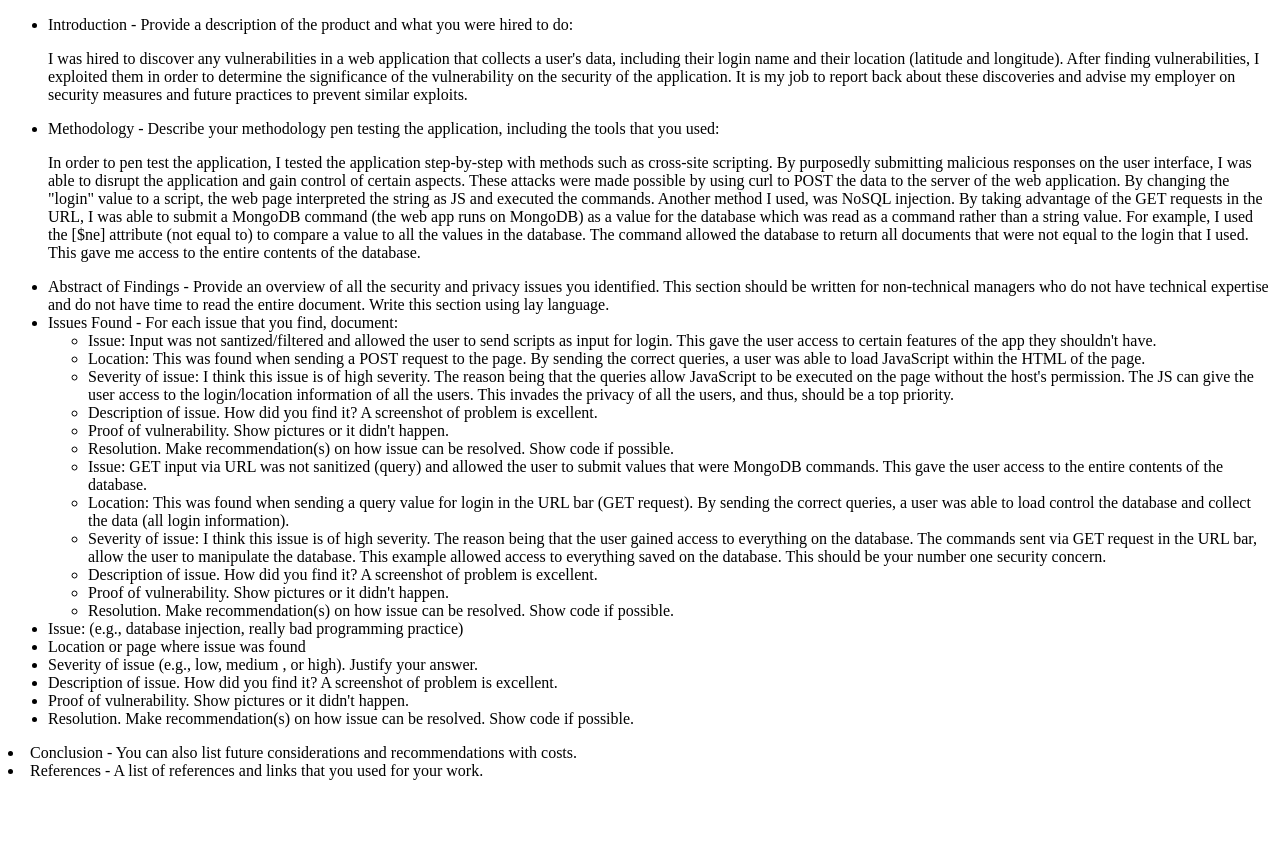
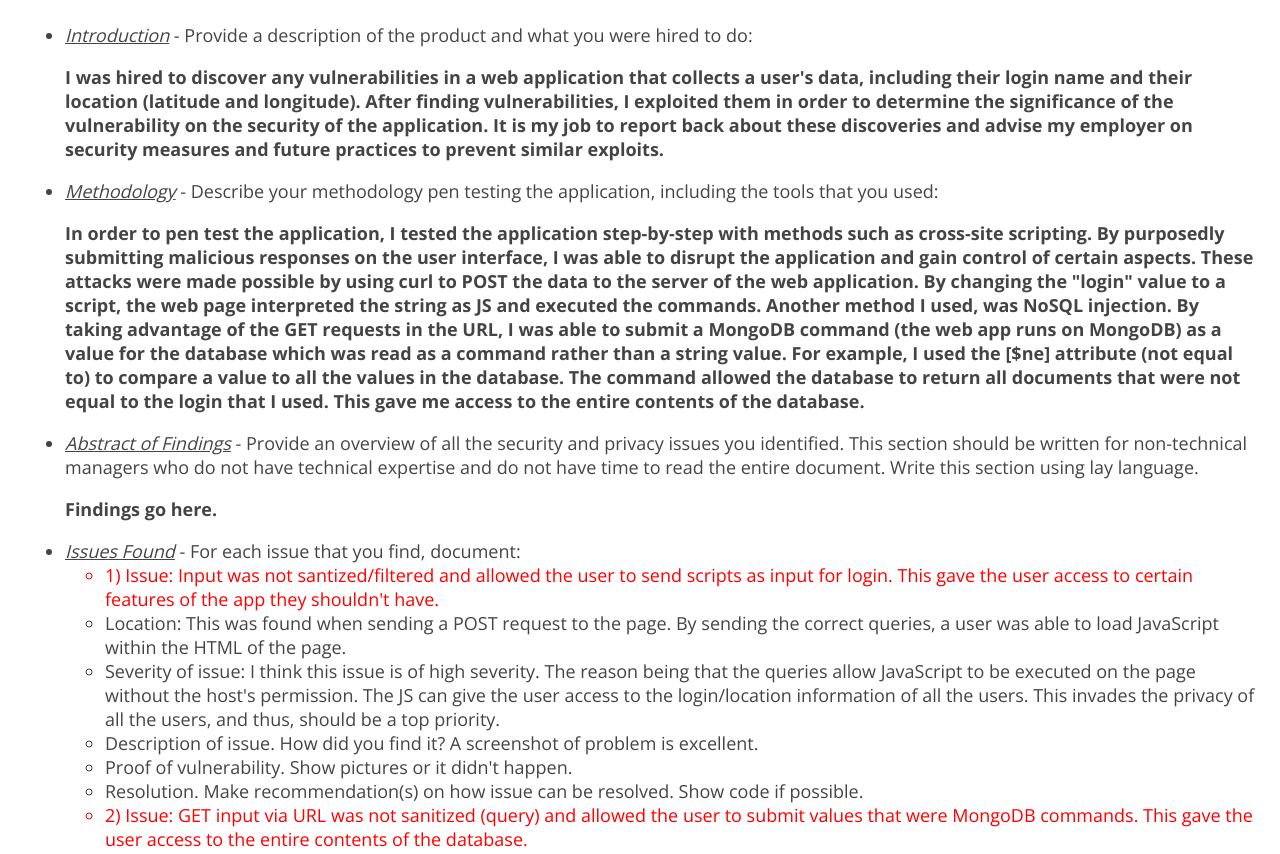
Before and after one commit to ccamac01/comp20-ccamacho, a website: page security/index.html in a window 1280 px wide. Shown: the top 854 px of the page. Before the commit the page ends 800 px from the top, so only its background shows below. Drawn offline with nearby package versions, Linux system fonts and the light colour scheme.

Commit message:
Edited index.html

```diff
--- a/security/index.html
+++ b/security/index.html
@@ -3,7 +3,8 @@
   <head>
     <meta charset="utf-8">
     <meta name="viewport" content="width=device-width, initial-scale=1">
-    <!--  <link rel="stylesheet" href="style.css">
+      <link rel="stylesheet" href="style.css">
+      <!--
     <h1>1) Introduction</h1>
     <p>Provide a description of the product and what you were hired to do</p>
     <h1>2) Methodology</h1>
@@ -26,7 +27,7 @@
   <body>
 
 <ul>
-<li><span>Introduction</span> - Provide a description of the product and what
+<li><span class = "underline">Introduction</span> - Provide a description of the product and what
   you were hired to do: <p>I was hired to discover any vulnerabilities
   in a web application that collects a user's data, including their login name
 and their location (latitude and longitude). After finding vulnerabilities,
@@ -34,7 +35,7 @@ I exploited them in order to determine the significance of the vulnerability
 on the security of the application. It is my job to report back about these
 discoveries and advise my employer on security measures and future practices
 to prevent similar exploits.</p></li>
-<li><span>Methodology</span> - Describe your methodology pen testing the
+<li><span class = "underline">Methodology</span> - Describe your methodology pen testing the
   application, including the tools that you used:<p>In order to pen test the
   application, I tested the application step-by-step with methods such as
 cross-site scripting. By purposedly submitting malicious responses on the user
@@ -49,15 +50,17 @@ example, I used the [$ne] attribute (not equal to) to compare a value to all the
 values in the database. The command allowed the database to return all documents
 that were not equal to the login that I used. This gave me access to the entire
 contents of the database.</p></li>
-<li><span>Abstract of Findings</span> - Provide an overview of all the security
+<li><span class = "underline">Abstract of Findings</span> - Provide an overview of all the security
    and privacy issues you identified.  This section should be written for
    non-technical managers who do not have technical expertise and do not have
-   time to read the entire document.  Write this section using lay language.</li>
-<li><span>Issues Found</span> - For each issue that you find, document:
+   time to read the entire document.  Write this section using lay language.
+  <p>Findings go here.</p>
+ </li>
+<li><span class = "underline">Issues Found</span> - For each issue that you find, document:
 
 
 <ul>
-<li>Issue: Input was not santized/filtered and allowed the user to send scripts
+<li class = "issue">1) Issue: Input was not santized/filtered and allowed the user to send scripts
 as input for login. This gave the user access to certain features of the app
 they shouldn't have.</li>
 <li>Location: This was found when sending a POST request to the page. By sending
@@ -76,7 +79,7 @@ be a top priority.</li>
 </ul>
 
   <ul>
-  <li>Issue: GET input via URL was not sanitized (query) and allowed the user to
+  <li class = "issue">2) Issue: GET input via URL was not sanitized (query) and allowed the user to
     submit values that were MongoDB commands. This gave the user access to
   the entire contents of the database.</li>
   <li>Location: This was found when sending a query value for login in the URL
@@ -94,18 +97,8 @@ be your number one security concern. </li>
     Show code if possible.</li>
   </ul>
 
-
-
-
-
-
-
-
-
-
-
-
-<li>Issue: (e.g., database injection, really bad programming practice)</li>
+<ul>
+<li class = "issue">3) Issue: (e.g., database injection, really bad programming practice)</li>
 <li>Location or page where issue was found</li>
 <li>Severity of issue (e.g., low, medium , or high).  Justify your answer.</li>
 <li>Description of issue.  How did you find it?  A screenshot of problem is
@@ -115,10 +108,17 @@ be your number one security concern. </li>
   Show code if possible.</li>
 </ul>
 </li>
+
+
 <li><span>Conclusion</span> - You can also list future considerations and
-  recommendations with costs.</li>
+  recommendations with costs.
+  <p>Conclusion goes here.</p>
+</li>
 <li><span>References</span> - A list of references and links that you used for
-  your work.</li>
+  your work.
+  <p>References go here.</p>
+</li>
+
 </ol>
 
 
--- /dev/null
+++ b/security/style.css
@@ -0,0 +1,33 @@
+/* Fonts from Google Fonts */
+@import url('https://fonts.googleapis.com/css?family=Open+Sans:400,700');
+@import url('https://fonts.googleapis.com/css?family=Merriweather:400,700');
+
+body {
+  background-color: white;
+  font-family: "Open Sans", sans-serif;
+  padding: 5px 25px;
+  font-size: 18px;
+  margin: 0;
+  color: #444;
+}
+
+h1 {
+  font-family: "Merriweather", serif;
+  font-size: 32px;
+}
+
+.underline {
+  text-decoration: underline;
+}
+
+span {
+  font-style: italic;
+}
+
+p {
+  font-weight:bold;
+}
+
+.issue{
+  color: red;
+}
```
